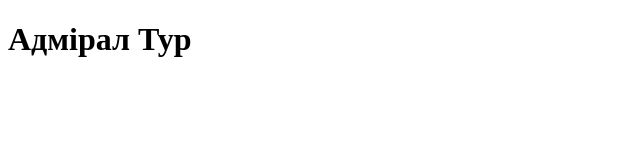
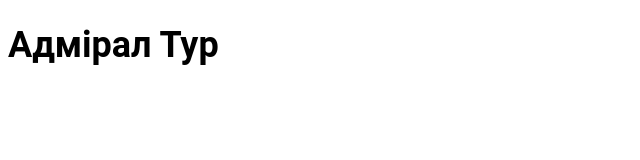
Before and after one commit to AndriyKonovalov/BaseAdmiralTour, a plain HTML site: page index.html in a window 1280 px wide. Shown: the whole page, without its empty margins (0-640 px from the left). Drawn offline with Linux system fonts and the light colour scheme.

Commit message:
first commit

```diff
--- a/index.html
+++ b/index.html
@@ -3,6 +3,7 @@
 <head>
 	<meta charset="UTF-8">
 	<title>Document</title>
+	<link rel="stylesheet" type="text/css" href="style/font.css">
 </head>
 <body>
 	<h1>Адмірал Тур</h1>
--- a/style/font.css
+++ b/style/font.css
@@ -0,0 +1,4 @@
+body {
+	font-family: Roboto;
+	font-size: 18px;
+}
```
